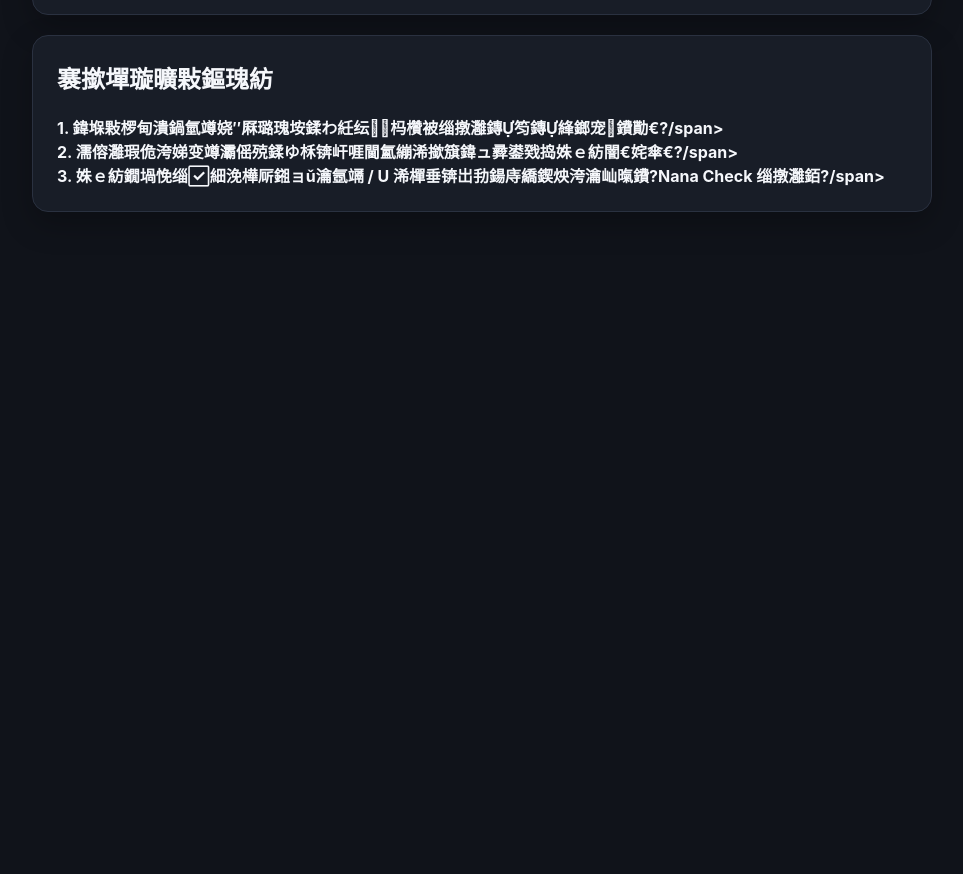
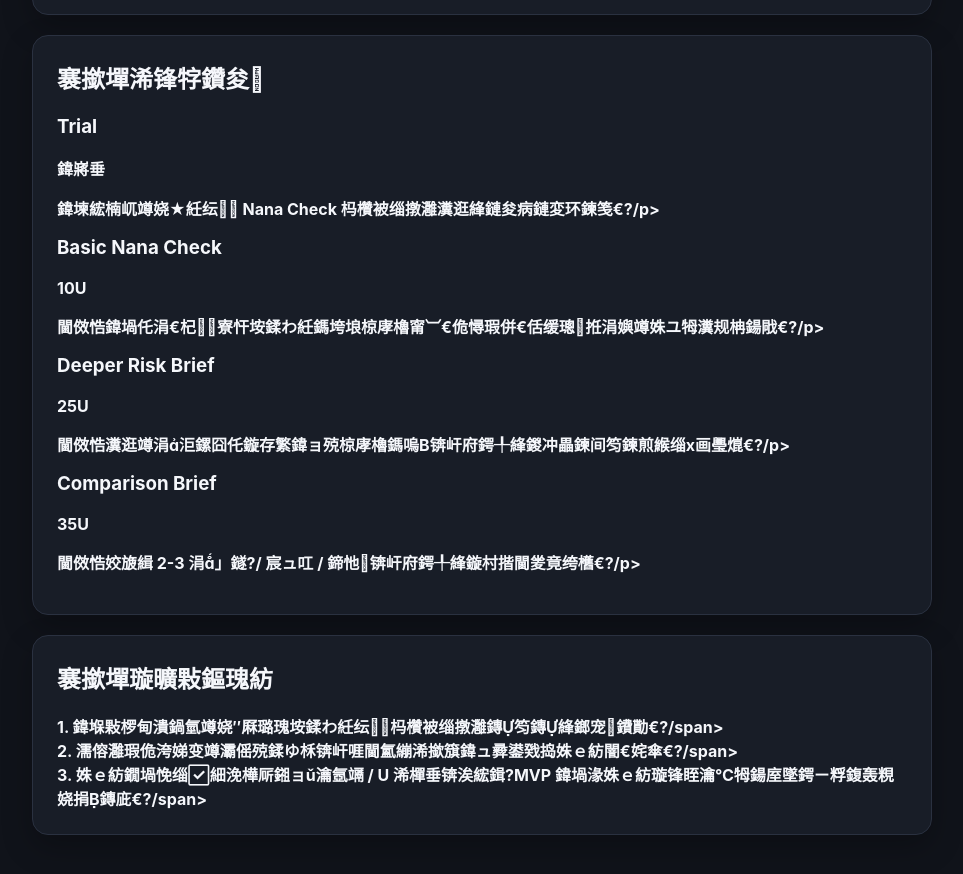
Before and after one commit to q870790290-blip/nana-check, a website: page docs/index.html in a window 1280 px wide. Shown: the part 1684-2558 px from the top of the page, without its empty margins (158-1121 px from the left). Before the commit the page ends 1976 px from the top, so only its background shows below. Drawn offline with Linux system fonts and the light colour scheme.

Commit message:
Add pricing section to Nana Check page

```diff
--- a/docs/index.html
+++ b/docs/index.html
@@ -83,6 +83,32 @@
       </section>
 
       <section class="card">
+        <h2>褰撳墠浠锋牸鑽夋</h2>
+        <div class="price-grid">
+          <article class="price-card">
+            <h3>Trial</h3>
+            <p class="price">鍏嶈垂</p>
+            <p>鍏堜綋楠屼竴娆★紝纭 Nana Check 杩欑被缁撴灉瀵逛綘鏈夋病鏈変环鍊笺€?/p>
+          </article>
+          <article class="price-card">
+            <h3>Basic Nana Check</h3>
+            <p class="price">10U</p>
+            <p>閫傚悎鍏堝仛涓€杞寮忓垵鍒わ紝鎷垮埌椋庨櫓甯︺€佹憳瑕併€佸缓璁拰涓嬩竴姝ユ牳瀵规柟鍚戙€?/p>
+          </article>
+          <article class="price-card">
+            <h3>Deeper Risk Brief</h3>
+            <p class="price">25U</p>
+            <p>閫傚悎瀵逛竴涓洰鏍囧仛鏇存繁鍏ョ殑椋庨櫓鎷嗚В锛屽府鍔╀綘鍐冲畾鍊间笉鍊煎緱缁х画璺熴€?/p>
+          </article>
+          <article class="price-card">
+            <h3>Comparison Brief</h3>
+            <p class="price">35U</p>
+            <p>閫傚悎姣旇緝 2-3 涓」鐩?/ 宸ュ叿 / 鍗忚锛屽府鍔╀綘鏇村揩閫夎竟绔欍€?/p>
+          </article>
+        </div>
+      </section>
+
+      <section class="card">
         <h2>褰撳墠璇曠敤鏂瑰紡</h2>
         <div class="flow-steps">
           <div class="flow-step">
@@ -95,7 +121,7 @@
           </div>
           <div class="flow-step">
             <strong>3.</strong>
-            <span>姝ｅ紡鐗堝悗缁細浼樺厛鎺ョǔ瀹氬竵 / U 浠樿垂锛岀劧鍚庤繑鍥炴洿瀹屾暣鐨?Nana Check 缁撴灉銆?/span>
+            <span>姝ｅ紡鐗堝悗缁細浼樺厛鎺ョǔ瀹氬竵 / U 浠樿垂锛涘綋鍓?MVP 鍏堝湪姝ｅ紡璇锋眰瀹℃牳鍚庢墜鍔ㄧ粰鍑轰粯娆捐鏄庛€?/span>
           </div>
         </div>
       </section>
```
